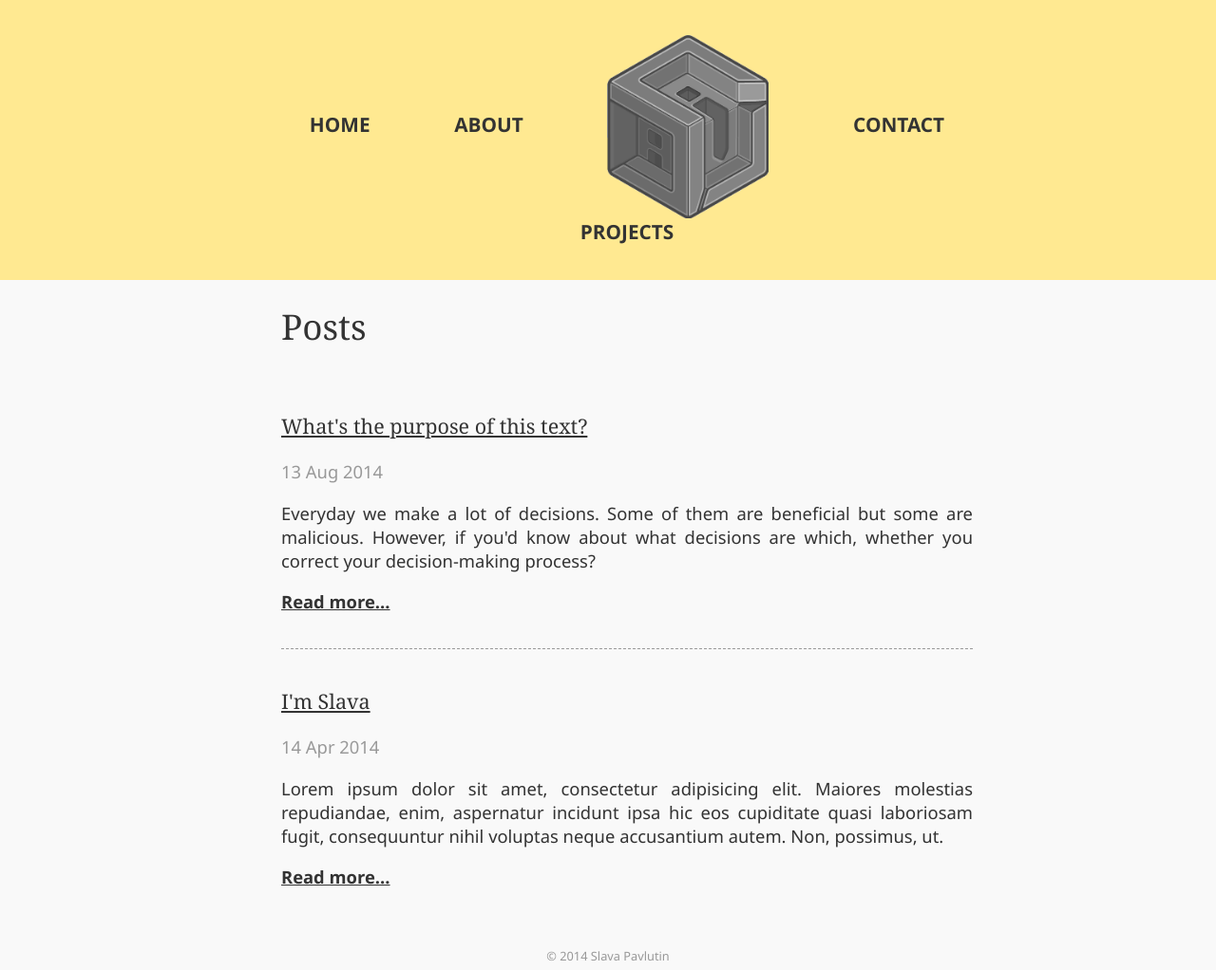
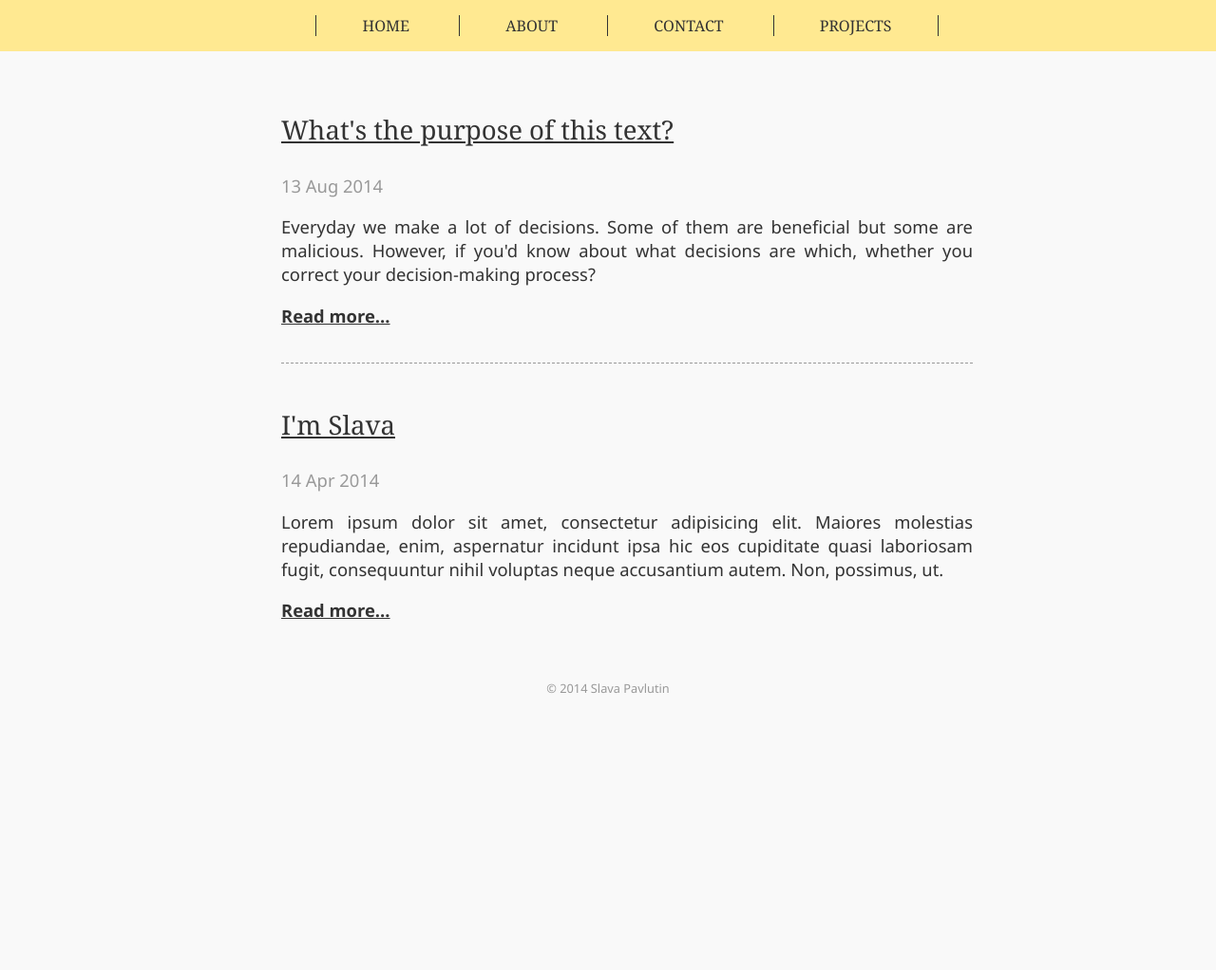
Before and after one commit to slapxxi/slavapavlutin.github.io, a Jekyll site: the page built from index.html, in a window 1280 px wide. Shown: the whole page at 95% size. Built offline with Jekyll 4.4.1, drawn with Linux system fonts in a browser that asks for light colours; Markdown is read by kramdown in place of the engine named in the settings; after the commit the page ends 900 px from its top, so only the background shows below that.

Commit message:
Quick fixes

```diff
--- a/_layouts/default.html
+++ b/_layouts/default.html
@@ -21,7 +21,6 @@
           <ul>
             <li><a href="/">Home</a></li>
             <li><a href="/about">About</a></li>
-            <li><a href="/"><img src="/img/logo.gif" alt=""></a></li>
             <li><a href="/contact">Contact</a></li>
             <li><a href="/projects">Projects</a></li>
           </ul>
--- a/_posts/2014-04-14-welcome-to-something.markdown
+++ b/_posts/2014-04-14-welcome-to-something.markdown
@@ -2,7 +2,7 @@
 layout: post
 title:  "What's the purpose of this text?"
 date:   2014-08-13 18:20:25
-image: uly.png
+image: logo.gif
 intro: "Everyday we make a lot of decisions. Some of them are beneficial but some are malicious. However, if you'd know about what decisions are which, whether you correct your decision-making process?"
 ---
 
--- a/_sass/layout.scss
+++ b/_sass/layout.scss
@@ -3,18 +3,13 @@
 }
 
 .header {
-  overflow: hidden;
-  padding: 1em 0;
+  overflow: auto;
   background-color: $header-bg;
   text-align: center;
 
-  #post & {
-    display: none;
-  }
-
   a, a:visited {
     color: $dark-clr;
-    font-weight: bold;
+    font-family: $header-font-family;
     text-decoration: none;
 
     &:hover {
@@ -23,24 +18,28 @@
   }
 
   nav {
-    width: 960px;
     margin: 0 auto;
     text-align: center;
     text-transform: uppercase;
-    font-size: 1.3em;
 
     ul {
       list-style: none;
 
       li {
         display: inline-block;
-        margin: 0 2em;
+        border-left: 1px solid #333;
+        padding: 0 3em;
+        margin: 0;
+
+        &:last-child {
+          border-right: 1px solid #333;
+        }
       }
     }
   }
 
   img {
-    width: 170px;
+    width: 130px;
     vertical-align: middle;
   }
 }
@@ -76,9 +75,11 @@
 
   li {
     padding: 1em 0;
-    // font-size: 2em;
     border-bottom: 1px dashed $light-clr;
-    // font-family: $header-font-family;
+
+    h3 {
+      font-size: 1.5em;
+    }
 
     &:last-child {
       border-bottom: none;
--- a/index.html
+++ b/index.html
@@ -5,8 +5,6 @@ page_id: home
 ---
 <section id="home">
   <ul class="posts">
-    <h1>Posts</h1>
-
     {% for post in site.posts %}
     <li>
       <h3>
```
Also changed, not shown: img/uly.png (deleted).
